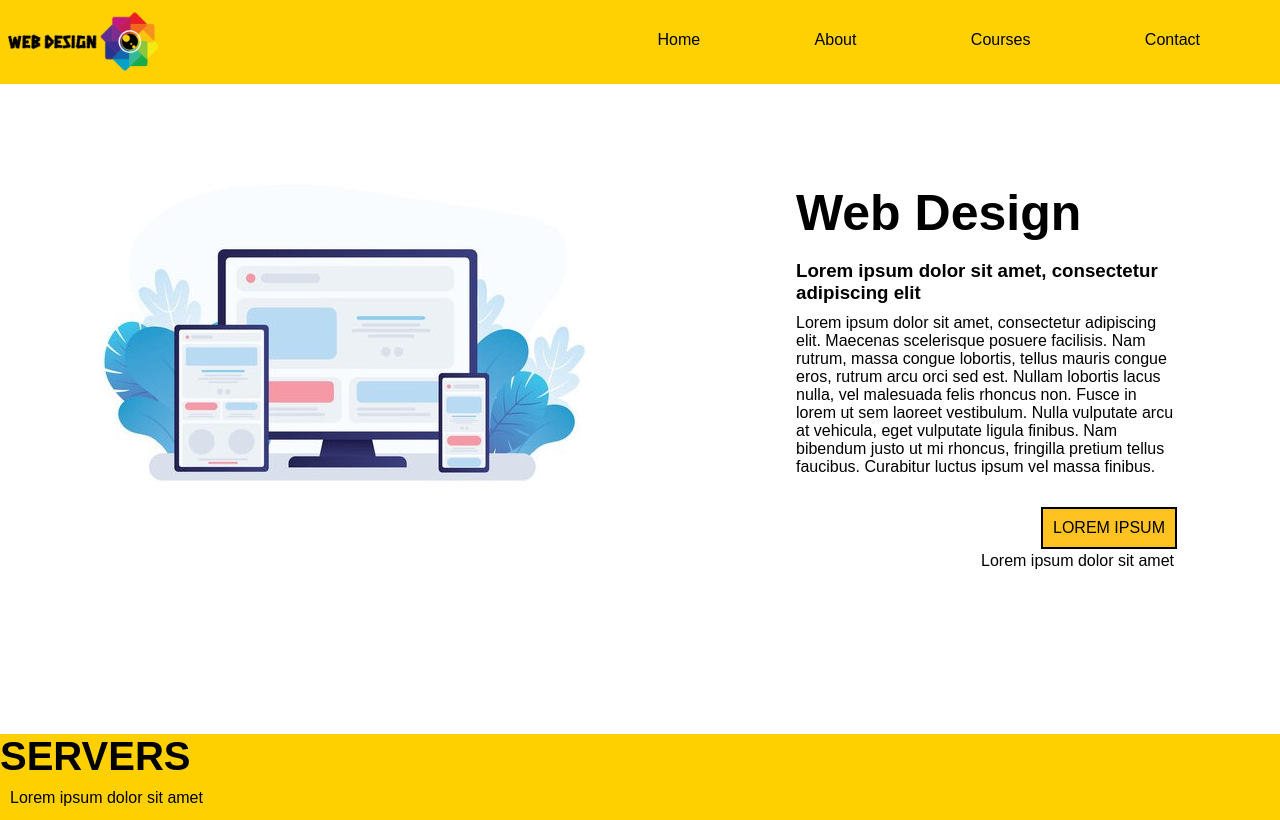
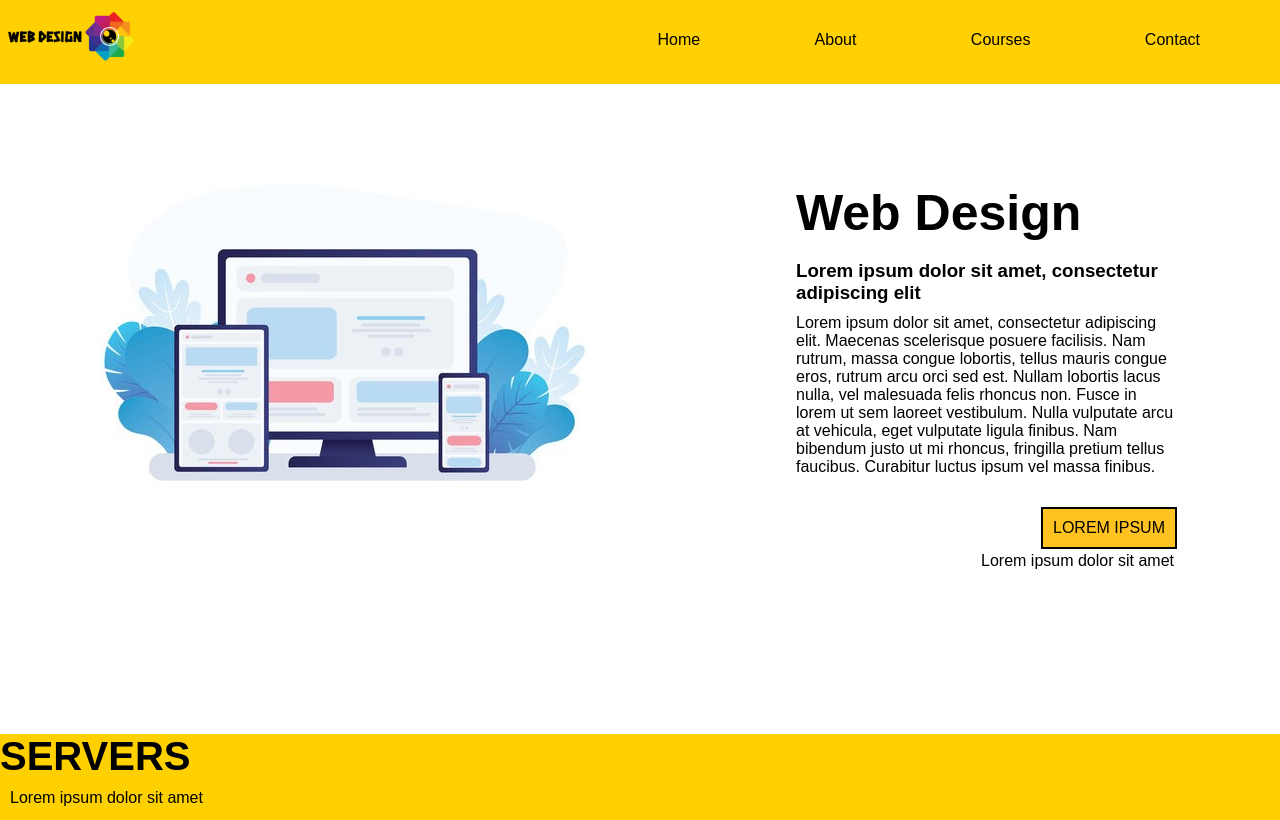
Before and after one commit to DeekshaPk09/sahyadri, a plain HTML site: page index.html in a window 1280 px wide. Shown: the top 820 px of the page. Drawn offline with Linux system fonts and the light colour scheme; a web font is replaced by a local one.

Commit message:
Update index.html

```diff
--- a/index.html
+++ b/index.html
@@ -16,7 +16,7 @@
 <!------------------------------------NAV BAR------------------------------------------------------------->
             <div id="nav">
                 <div class="logo">
-                    <img src="logo-s.png" width="150px">
+                    <img src="logo-s.png" width="125px">
                 </div>
                 <ul>
                     <li><a href="home.html"><span class="icon"></span>
```
